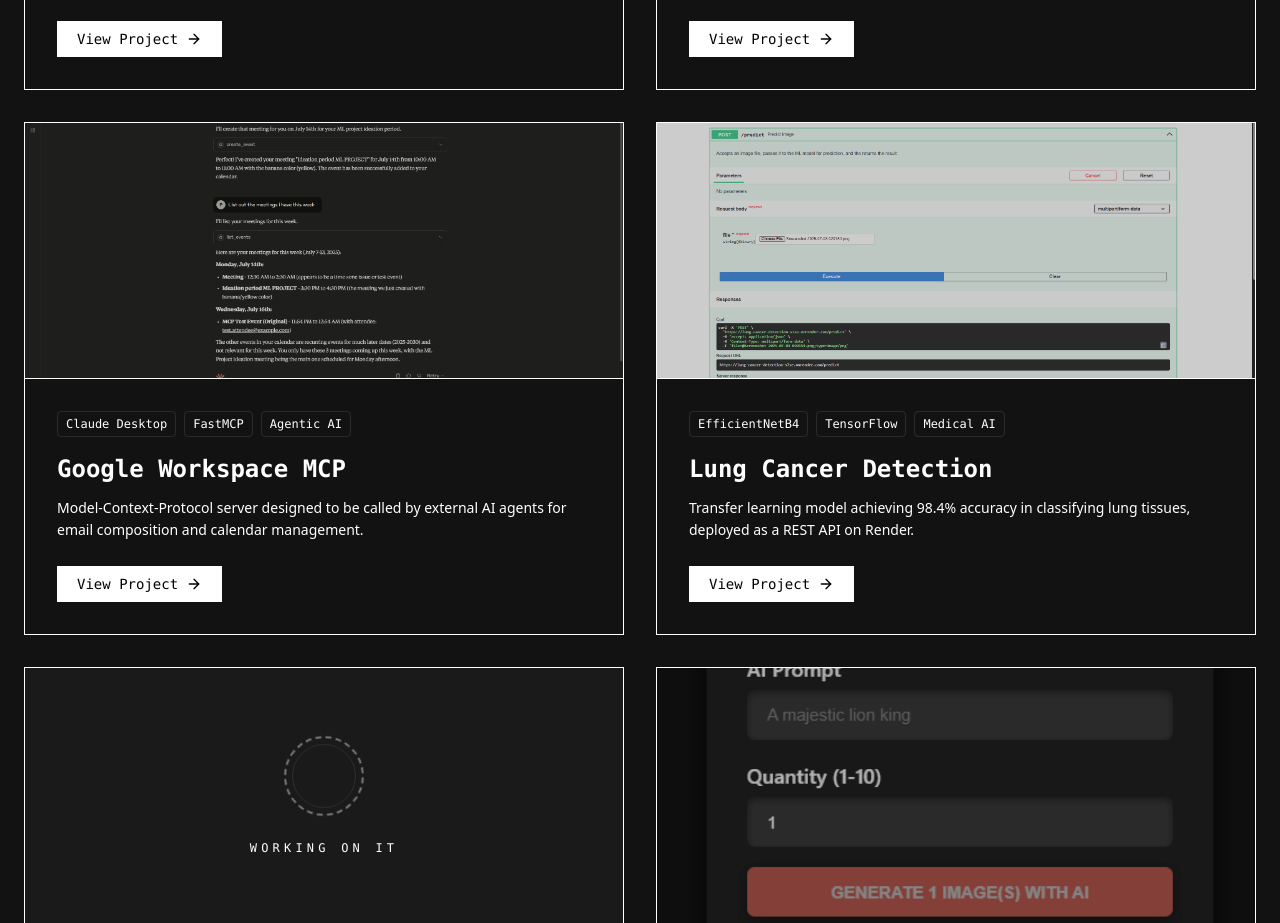
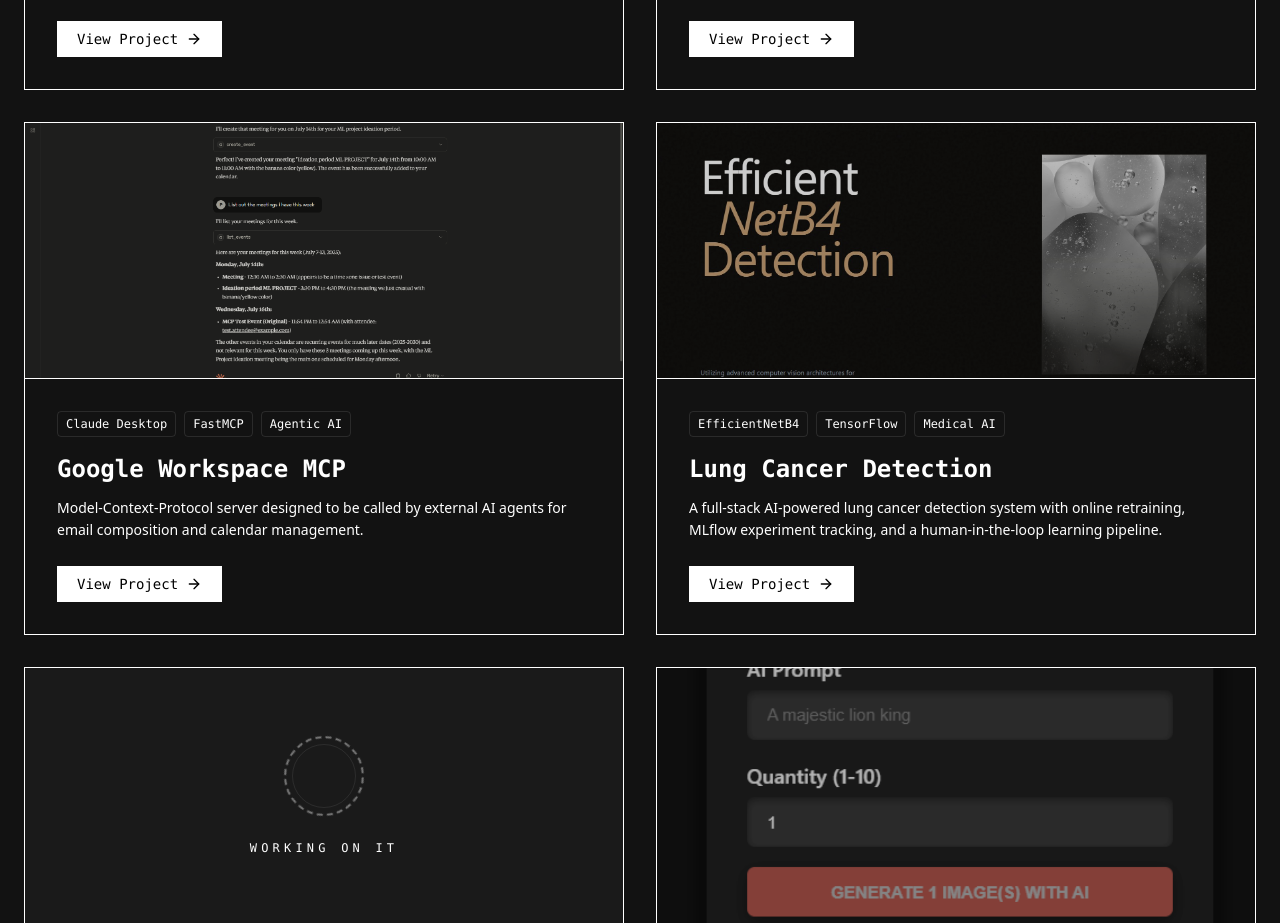
Before and after one commit to ChinmayNakwa/Portfolio, a Next.js app in the folder client/: page / in a window 1280 px wide. Shown: the part 1740-2663 px from the top of the page. Built offline with nearby package versions, Linux system fonts and the light colour scheme.

Commit message:
feat(update): Project -> Lung-Cancer-Detection

```diff
--- a/client/app/page.tsx
+++ b/client/app/page.tsx
@@ -33,9 +33,9 @@ const projects = [
   {
     title: "Lung Cancer Detection",
     tags: ["EfficientNetB4", "TensorFlow", "Medical AI"],
-    description: "Transfer learning model achieving 98.4% accuracy in classifying lung tissues, deployed as a REST API on Render.",
-    link: "https://github.com/ChinmayNakwa/Lung_Cancer_Detection",
-    image: "/lung-cancer.png"
+    description: "A full-stack AI-powered lung cancer detection system with online retraining, MLflow experiment tracking, and a human-in-the-loop learning pipeline.",
+    link: "https://github.com/ChinmayNakwa/Lung_Cancer_Detection/tree/ml-pipeline",
+    image: "/lung-cancer.jpg"
   },
   {
     title: "GoRilla",
```
Also changed, not shown: client/public/lung-cancer.jpg (added), client/public/lung-cancer.png (deleted).
